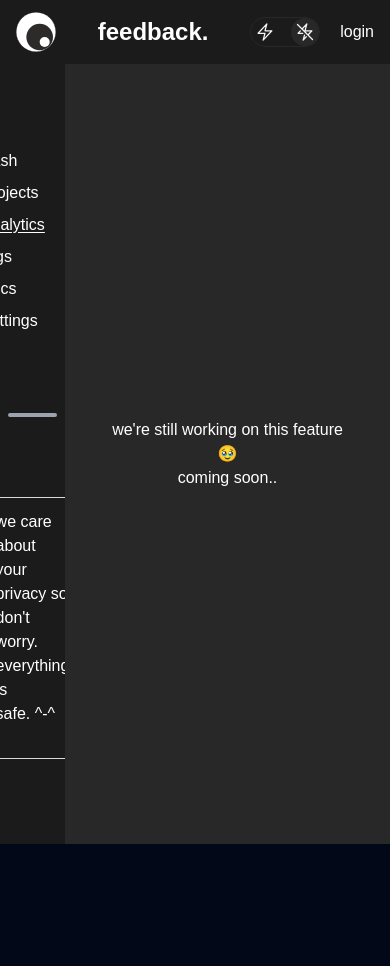
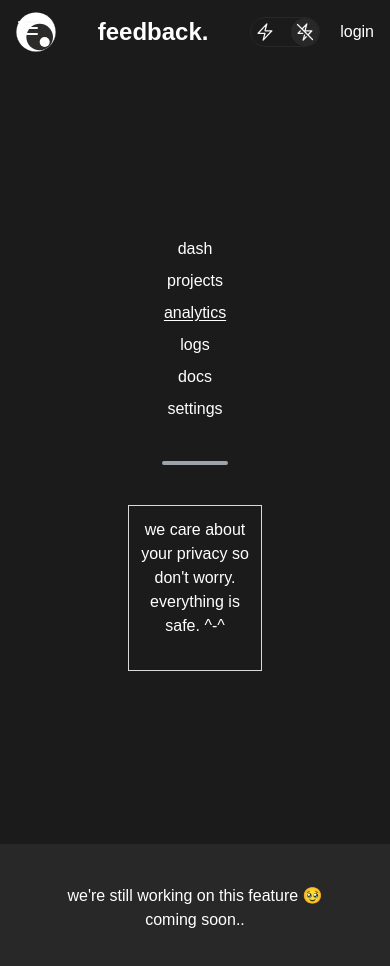
Before and after one commit to MayankBansal12/feedback, a Next.js app: page /dashboard/analytics in a window 390 px wide. Shown: the top 966 px of the page. Before the commit the page ends 844 px from the top, so only its background shows below. Built offline with nearby package versions, Linux system fonts and the light colour scheme.

Commit message:
ui fix: the sidenav is responsive

```diff
--- a/src/app/dashboard/layout.tsx
+++ b/src/app/dashboard/layout.tsx
@@ -1,19 +1,59 @@
 /** @format */
-
+"use client";
 import Nav from "@/components/nav";
 import SideNav from "@/components/sidenav";
+import { List } from "lucide-react";
+import React, { useEffect } from "react";
 
 export default function RootLayout({
   children,
 }: Readonly<{ children: React.ReactNode }>) {
+  const [isSideNavOpen, setIsSideNavOpen] = React.useState(false);
+  const [isMobile, setIsMobile] = React.useState(false);
+
+  const handleResize = () => {
+    setIsMobile(window.innerWidth <= 768); // Example breakpoint for mobile
+  };
+
+  useEffect(() => {
+    window.addEventListener("resize", handleResize);
+    handleResize(); // Initial check
+
+    if (!isMobile) {
+      setIsSideNavOpen(true);
+    }
+
+    return () => {
+      window.removeEventListener("resize", handleResize);
+    };
+  }, [isMobile]);
+
   return (
     <div className="w-screen h-screen font-default">
+      <div className="top-0 absolute mx-4 my-4">
+        <button
+          onClick={() => setIsSideNavOpen(!isSideNavOpen)}
+          className={`${isMobile ? "flex" : "hidden"}`}
+        >
+          <List />
+        </button>
+      </div>
       <Nav />
-      <div className="flex h-[calc(100vh-4rem)]">
-        <div className="w-1/6">
-          <SideNav />
+      <div
+        className={`flex h-[calc(100vh-4rem)] ${isMobile ? "flex-col" : ""}`}
+      >
+        {isSideNavOpen && (
+          <div
+            className={`w-full md:w-1/6 ${
+              !isMobile || isSideNavOpen ? "" : "hidden"
+            }`}
+          >
+            <SideNav />
+          </div>
+        )}
+        <div className={`w-full ${isSideNavOpen ? "md:w-5/6" : "md:w-full"}`}>
+          {children}
         </div>
-        <div className="w-5/6">{children}</div>
       </div>
     </div>
   );
--- a/src/components/sidenav.tsx
+++ b/src/components/sidenav.tsx
@@ -2,8 +2,9 @@
 "use client";
 import Link from "next/link";
 import { usePathname } from "next/navigation";
+import React from "react";
 
-export default function SideNav() {
+const SideNav = () => {
   const navLinks = [
     { name: "dash", link: "/dashboard" },
     { name: "projects", link: "/dashboard/projects" },
@@ -15,11 +16,13 @@ export default function SideNav() {
     { name: "settings", link: "/dashboard/settings" },
   ];
   const pathname = usePathname();
+  const [isSideNavOpen, setIsSideNavOpen] = React.useState(false);
 
   return (
+    <React.Fragment>
       <div className="flex flex-col justify-center bg-light-primary dark:bg-dark-primary w-full h-[calc(100vh-4rem)] text-black dark:text-white">
-      <div className="flex justify-center items-center">
-        <div className="flex flex-col justify-center items-center gap-20">
+        <div className="flex justify-center items-center text-center md:text-left">
+          <div className="flex flex-col justify-center items-center gap-10 md:gap-20">
             <div className="flex flex-col gap-2 w-full">
               {navLinks.map((link, index) => {
                 const isActive = pathname.endsWith(link.link);
@@ -48,5 +51,8 @@ export default function SideNav() {
           </div>
         </div>
       </div>
+    </React.Fragment>
   );
-}
+};
+
+export default SideNav;
```
Lines whose indentation alone changed are shown as unchanged.
